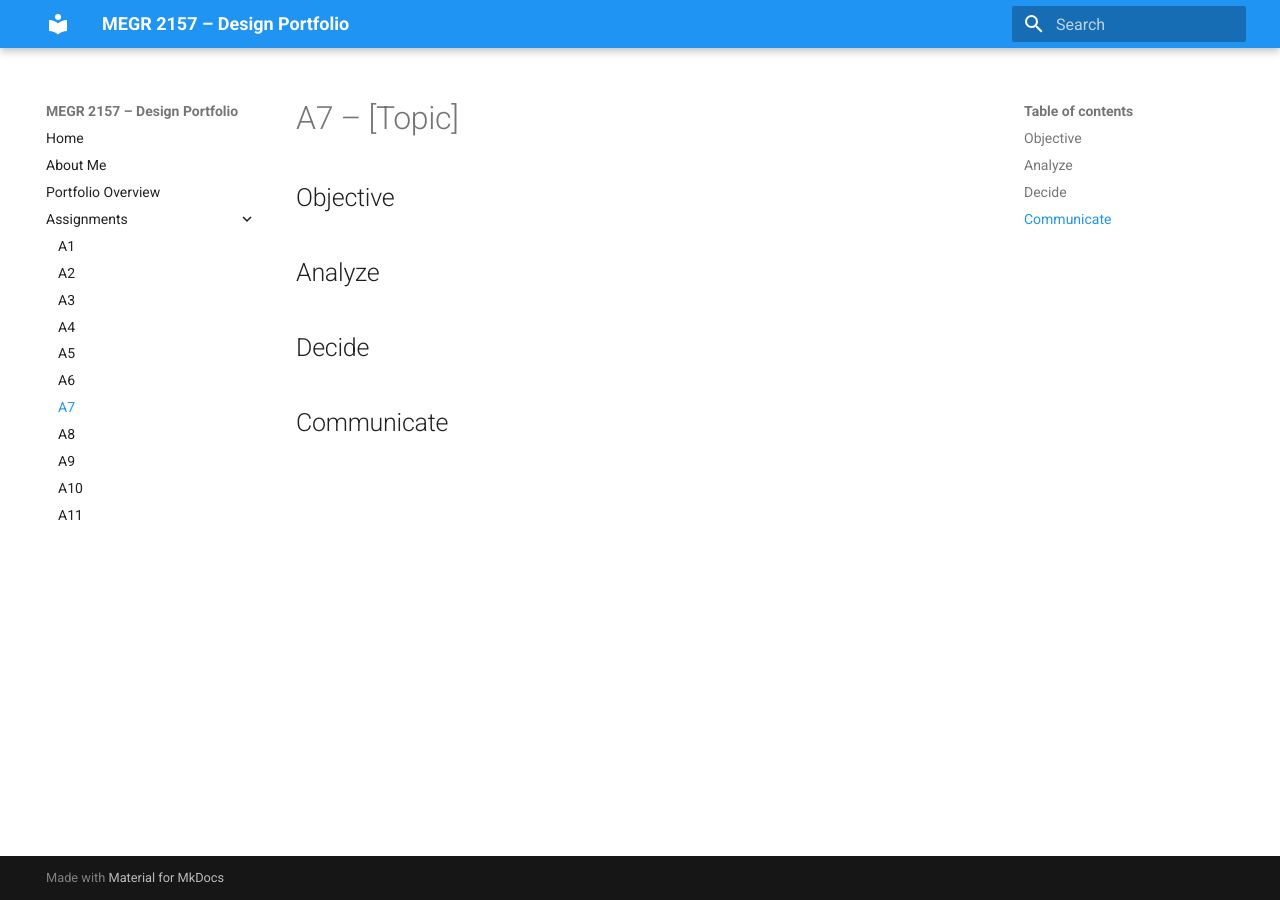
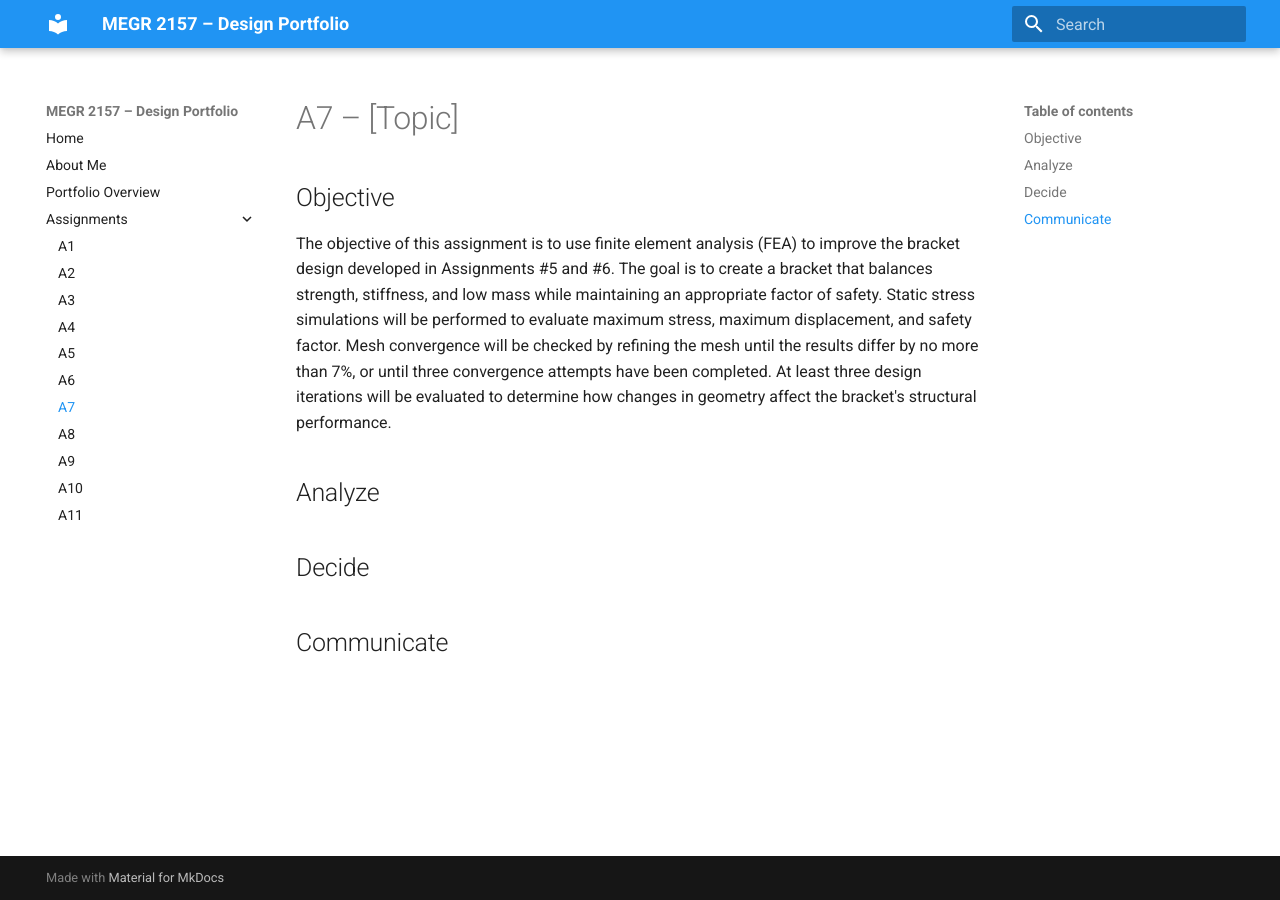
Before and after one commit to rsmith367-ux/design-projects-portfolio, an MkDocs documentation site: the page built from docs/assignments/A07/index.md, in a window 1280 px wide. Built offline with MkDocs 1.6.1 and Material for MkDocs 9.7.7, drawn with Linux system fonts in a browser that asks for light colours.

Commit message:
Update index.md

```diff
--- a/docs/assignments/A07/index.md
+++ b/docs/assignments/A07/index.md
@@ -2,6 +2,7 @@
 
 ## Objective
 
+The objective of this assignment is to use finite element analysis (FEA) to improve the bracket design developed in Assignments #5 and #6. The goal is to create a bracket that balances strength, stiffness, and low mass while maintaining an appropriate factor of safety. Static stress simulations will be performed to evaluate maximum stress, maximum displacement, and safety factor. Mesh convergence will be checked by refining the mesh until the results differ by no more than 7%, or until three convergence attempts have been completed. At least three design iterations will be evaluated to determine how changes in geometry affect the bracket's structural performance.
 
 ## Analyze
 
```
